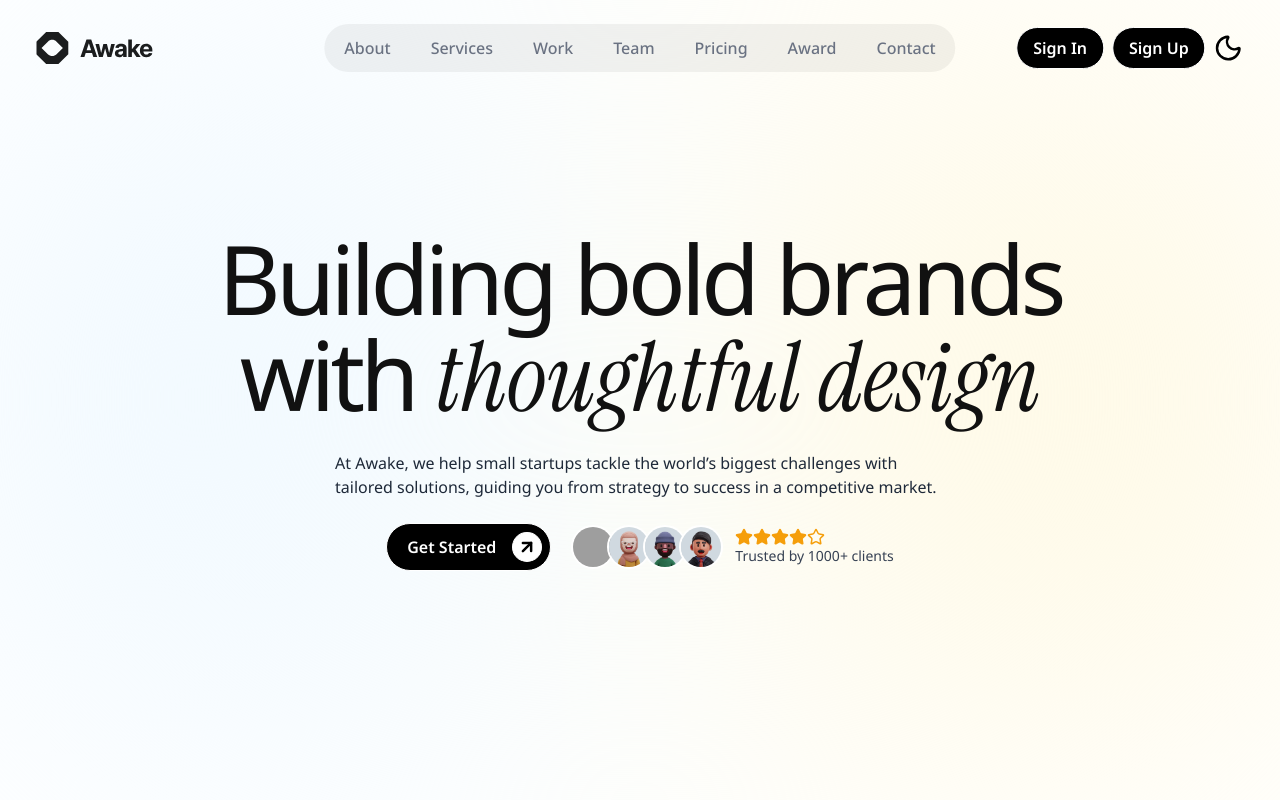
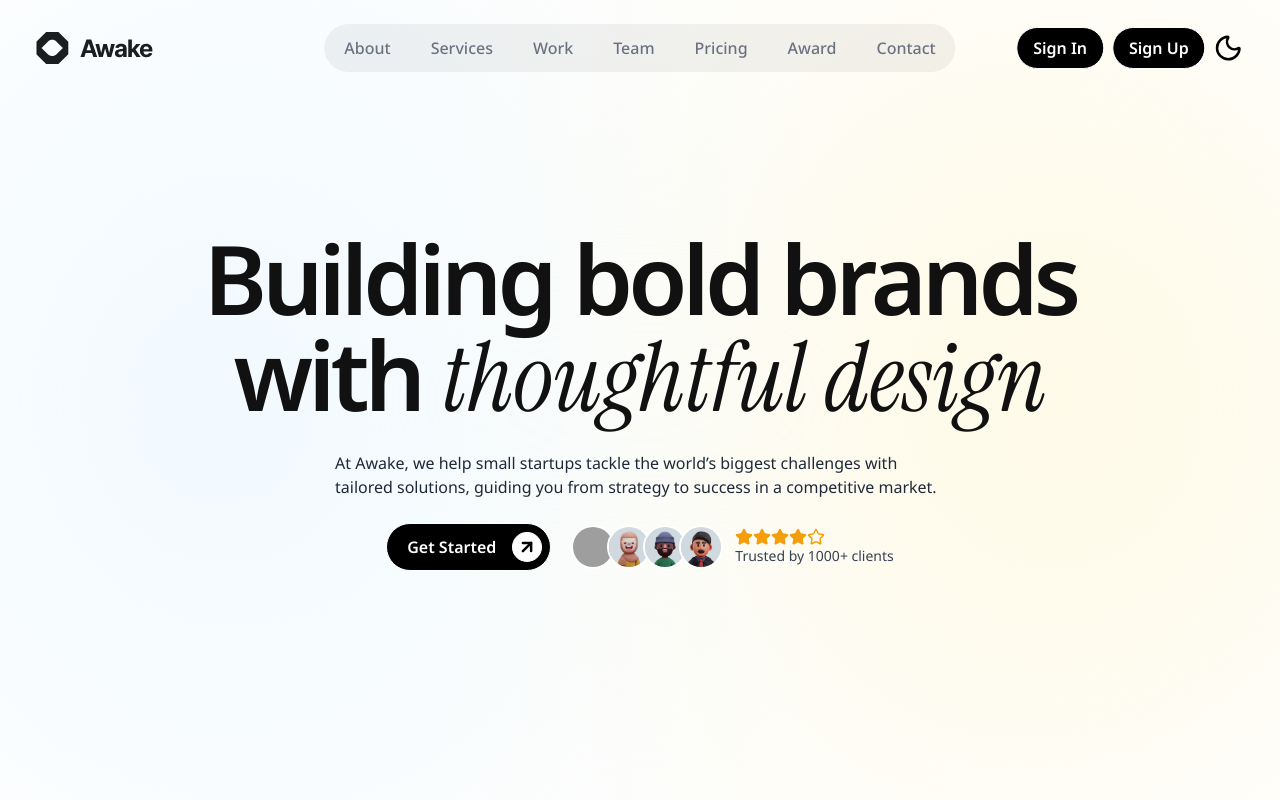
Before and after one commit to Bharat-Rajoriya/Agency-Site, a React (Vite) app: page / in a window 1280 px wide. Shown: the top 800 px of the page. Built offline with nearby package versions, Linux system fonts and the light colour scheme; grey boxes are pictures that could not be loaded.

Commit message:
scrollbar changes

```diff
--- a/src/component/Home Page/HeroSection.tsx
+++ b/src/component/Home Page/HeroSection.tsx
@@ -11,7 +11,7 @@ const HeroSection = () => {
   return (
     <div className="flex h-screen justify-center items-center flex-col sm:gap-6 gap-4 ">
         <div className="absolute bg-linear-to-r from-sky-100 via-white to-amber-100 w-full h-screen rounded-full blur-[180px] -z-10"> </div>
-        <h1 className="text-8xl text-center filter: blur(0px); opacity: 1; tracking-tighter max-w-5xl ">
+        <h1 className="text-8xl text-center filter: blur(0px); opacity: 1; tracking-tighter max-w-5xl font-semibold ">
             Building bold brands with <span className="span-txt">thoughtful design</span>
         </h1>
         <p className="max-w-152.5 text-gray-800">
--- a/src/index.css
+++ b/src/index.css
@@ -1,6 +1,14 @@
 @import url('https://fonts.googleapis.com/css2?family=Instrument+Serif:ital@0;1&family=Noto+Sans:ital,wght@0,100..900;1,100..900&display=swap');
 @import "tailwindcss";
 
+::-webkit-scrollbar {
+  width: 7px;
+}
+::-webkit-scrollbar-thumb {
+  background: linear-gradient(var(--color-cyan-200), var(--color-orange-200));
+  border-radius: 10px;
+  border: 1px solid var(--color-gray-300)
+}
 
 body,html{
     overflow-x: hidden;
```
